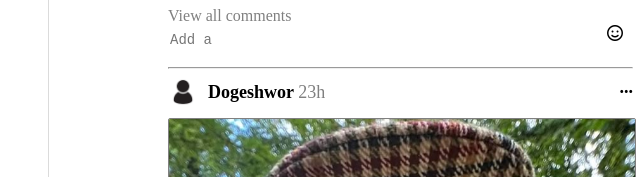
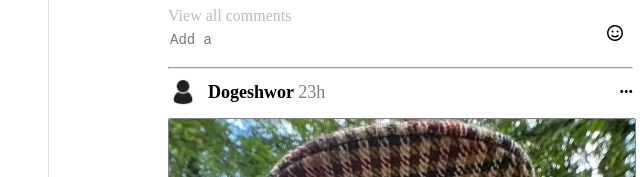
Before and after one commit to BRSOO/html-css-practice, a plain HTML site: page insta frontend/index.html in a window 1280 px wide. In both pictures the pointer is over the element 426 px from the left and 553 px from the top of the page. Shown: the part 538-715 px from the top of the page, 197-837 px from the left. Drawn offline with Linux system fonts and the light colour scheme.

Commit message:
Added hover effects

```diff
--- a/insta frontend/styles.css
+++ b/insta frontend/styles.css
@@ -271,6 +271,7 @@ img,i{
 .Comment{
 	color:grey;
 	font-size:16px;
+	cursor:pointer;
 }
 textarea{
 	margin:5px 0px;
@@ -283,3 +284,6 @@ textarea{
 	display:flex;
 	justify-content:space-between;
 }
+.Comment:hover{
+	color:#b9b9c8;
+}
```
